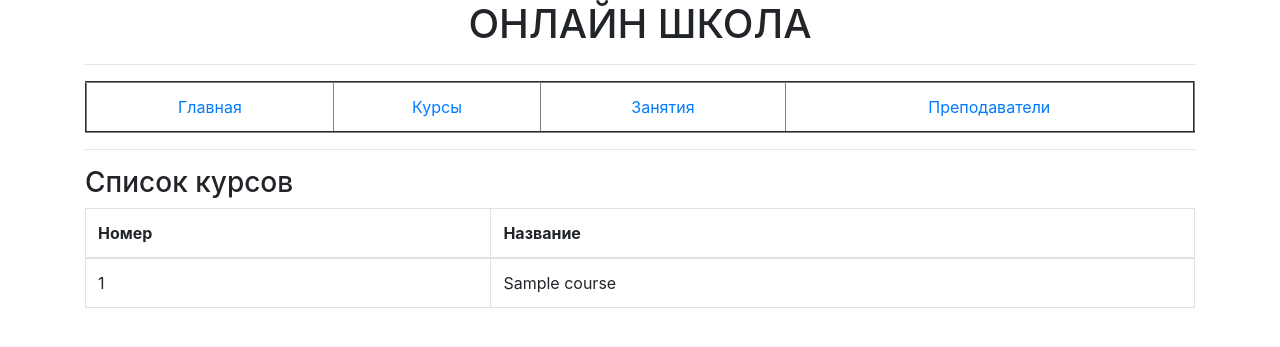
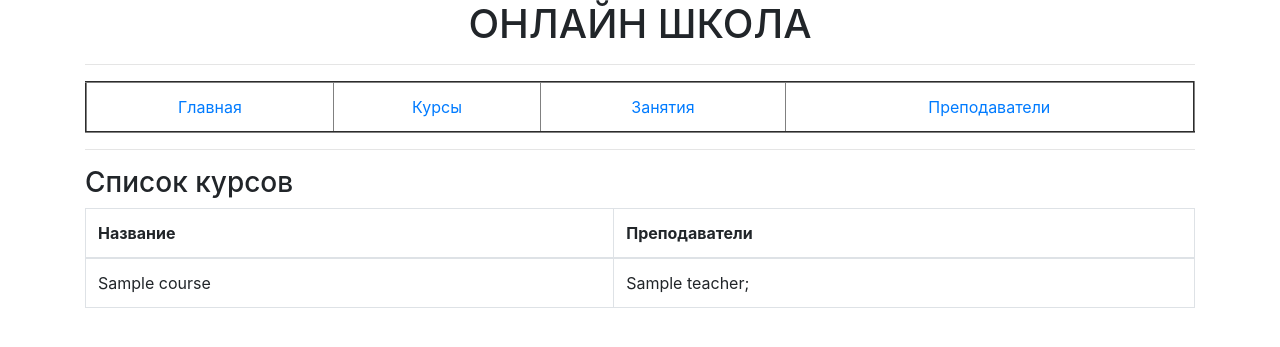
Before and after one commit to zaboevai/otus_web_site, a Django app: template online_school/templates/online_school/courses.html in a window 1280 px wide. Shown: the top 347 px of the page. Run offline with Django 3.2, Linux system fonts and the light colour scheme; the template is opened without the code that fills it: most values are stand-ins (such as "Sample title", 1, 10 or a date in 2020); some libraries are stand-ins or nearby versions.

Commit message:
added teachers on course template

```diff
--- a/online_school/templates/online_school/courses.html
+++ b/online_school/templates/online_school/courses.html
@@ -7,15 +7,19 @@
 <table class="table table-bordered">
     <thead>
     <tr>
-        <th>Номер</th>
         <th>Название</th>
+        <th>Преподаватели</th>
     </tr>
     </thead>
     <tbody>
     {% for course in object_list %}
     <tr>
-        <td>{{ course.id}}</td>
-        <td>{{ course.name }}</td>
+        <td>{{ course.title }}</td>
+        <td>
+            {% for teacher in course.teachers.all %}
+                {{ teacher }};
+            {% endfor %}
+        </td>
     </tr>
     {% empty %}
     <tr>
--- a/online_school/templates/online_school/lessons.html
+++ b/online_school/templates/online_school/lessons.html
@@ -20,7 +20,7 @@
     <tr>
         <td>{{ lesson.date}}</td>
         <td>{{ lesson.time }}</td>
-        <td>{{ lesson.type_course }}</td>
+        <td>{{ lesson.course }}</td>
         <td>{{ lesson.title }}</td>
         <td>{{ lesson.desc }}</td>
         <td>{{ lesson.teacher }}</td>
```
